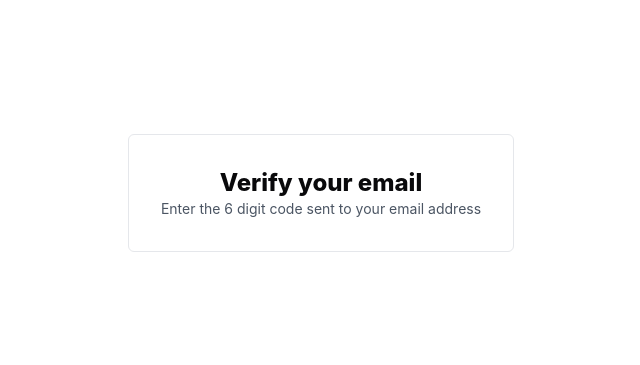
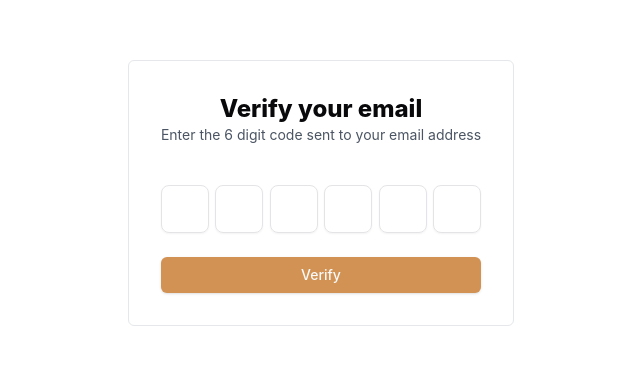
Before and after one commit to akshaysthakare/Restaurant-Website, a React (Vite) app in the folder client/: page /verify-email in a window 1280 px wide. Shown: the part 207-572 px from the top of the page, without its empty margins (319-959 px from the left). Built offline with nearby package versions, Linux system fonts and the light colour scheme.

Commit message:
Completed Verify Email page

```diff
--- a/client/src/auth/VerifyEmail.tsx
+++ b/client/src/auth/VerifyEmail.tsx
@@ -1,4 +1,36 @@
+import { Button } from "@/components/ui/button";
+import { Input } from "@/components/ui/input";
+import { Loader2 } from "lucide-react";
+import { useRef, useState } from "react"
+import { useNavigate } from "react-router-dom";
+
 const VerifyEmail = () => {
+  const [otp, setOtp] = useState<string[]>(["", "", "", "", "", ""]);
+  const inputRef = useRef<any>([]);
+  const navigate = useNavigate();
+  const loading = false;
+
+  const handleChange = (index: number, value: string) => {
+    if (/^[a-zA-Z0-9]$/.test(value) || value == "") {
+      const newOtp = [...otp];
+      newOtp[index] = value;
+      setOtp(newOtp);
+    }
+
+    //Move to the next input field id if a digit is entered
+    if (value !== "" && index < 5) {
+      inputRef.current[index + 1].focus();
+    }
+
+  }
+
+  //delete the element when we press backspace
+  const handleKeyDown = (index: number, e: React.KeyboardEvent<HTMLInputElement>) => {
+    if (e.key == 'Backspace' && !otp[index] && index > 0) {
+      inputRef.current[index - 1].focus();
+    }
+  }
+
   return (
     <div className="flex items-center justify-center h-screen w-full">
       <div className="p-8 border border-gray-200 rounded-md w-full max-w-md flex flex-col gap-10">
@@ -6,6 +38,32 @@ const VerifyEmail = () => {
           <h1 className="font-extrabold text-2xl"> Verify your email </h1>
           <p className="text-sm text-gray-600">Enter the 6 digit code sent to your email address</p>
         </div>
+        <form action="">
+          <div className="flex justify-between">
+            {
+              otp.map((letter: string, idx: number) => (
+                <Input
+                  key={idx}
+                  ref={(element) => (inputRef.current[idx] = element)}
+                  type="text"
+                  maxLength={1}
+                  value={letter}
+                  onChange={(e: React.ChangeEvent<HTMLInputElement>) => handleChange(idx, e.target.value)}
+                  onKeyDown={(e: React.KeyboardEvent<HTMLInputElement>) => handleKeyDown(idx, e)}
+                  className="md:w-12 md:h-12 w-8 h-8 text:center text-sm md:text-2xl font-normal md:font-bold rounded-lg focus:outline-none focus:ring-2 focus:ring-indigo-500"
+                />
+              ))
+            }
+          </div>
+          {
+            loading ? <Button disabled className="bg-orange hover:hoverOrange mt-6 w-full">
+              <Loader2 className="mr-2 w-4 h-4 animate-spin" />
+              Please Wait
+            </Button> :
+              (<Button className="bg-orange hover:hoverOrange mt-6 w-full">Verify</Button>)
+          }
+
+        </form>
       </div>
     </div>
   )
```
